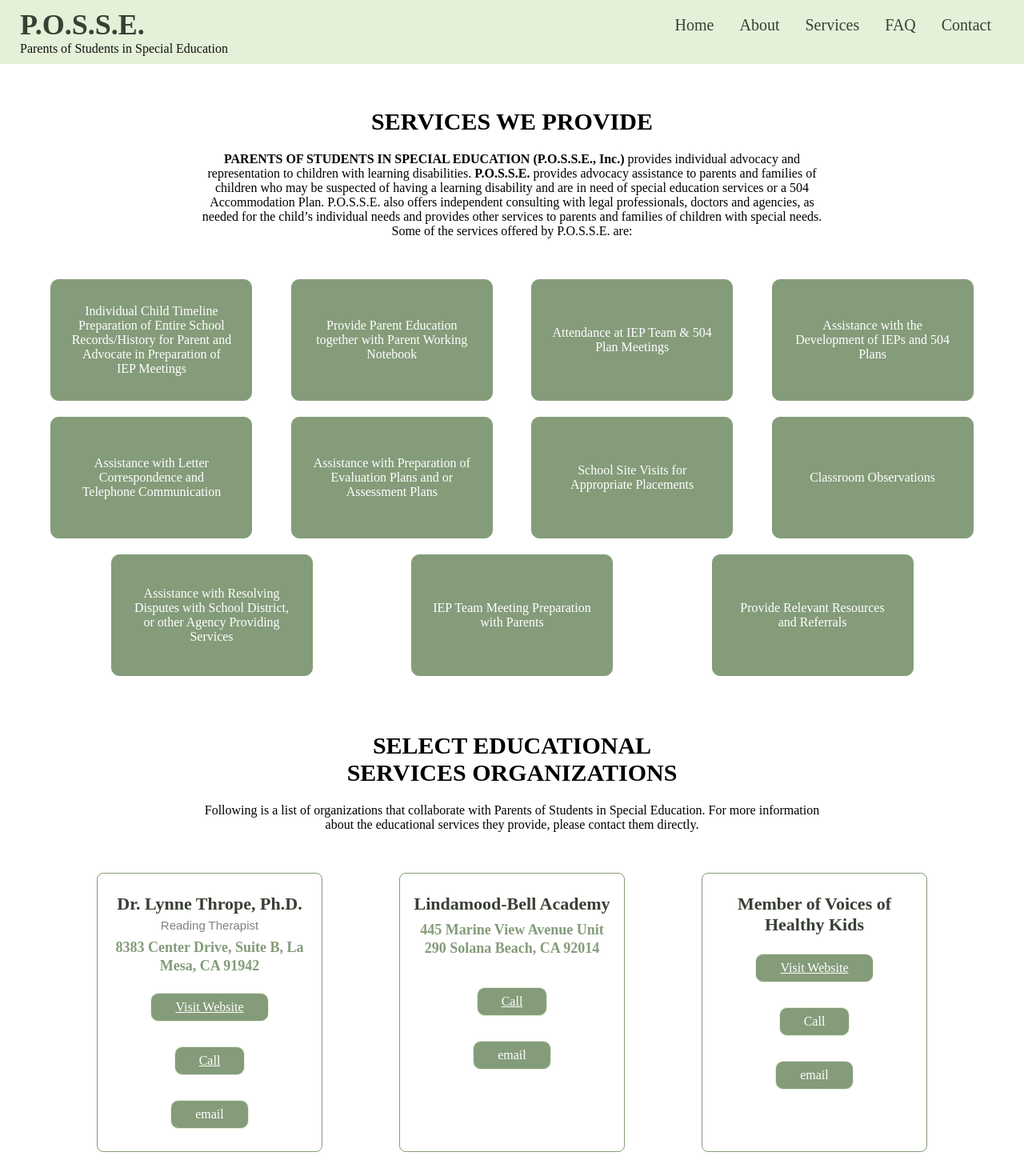
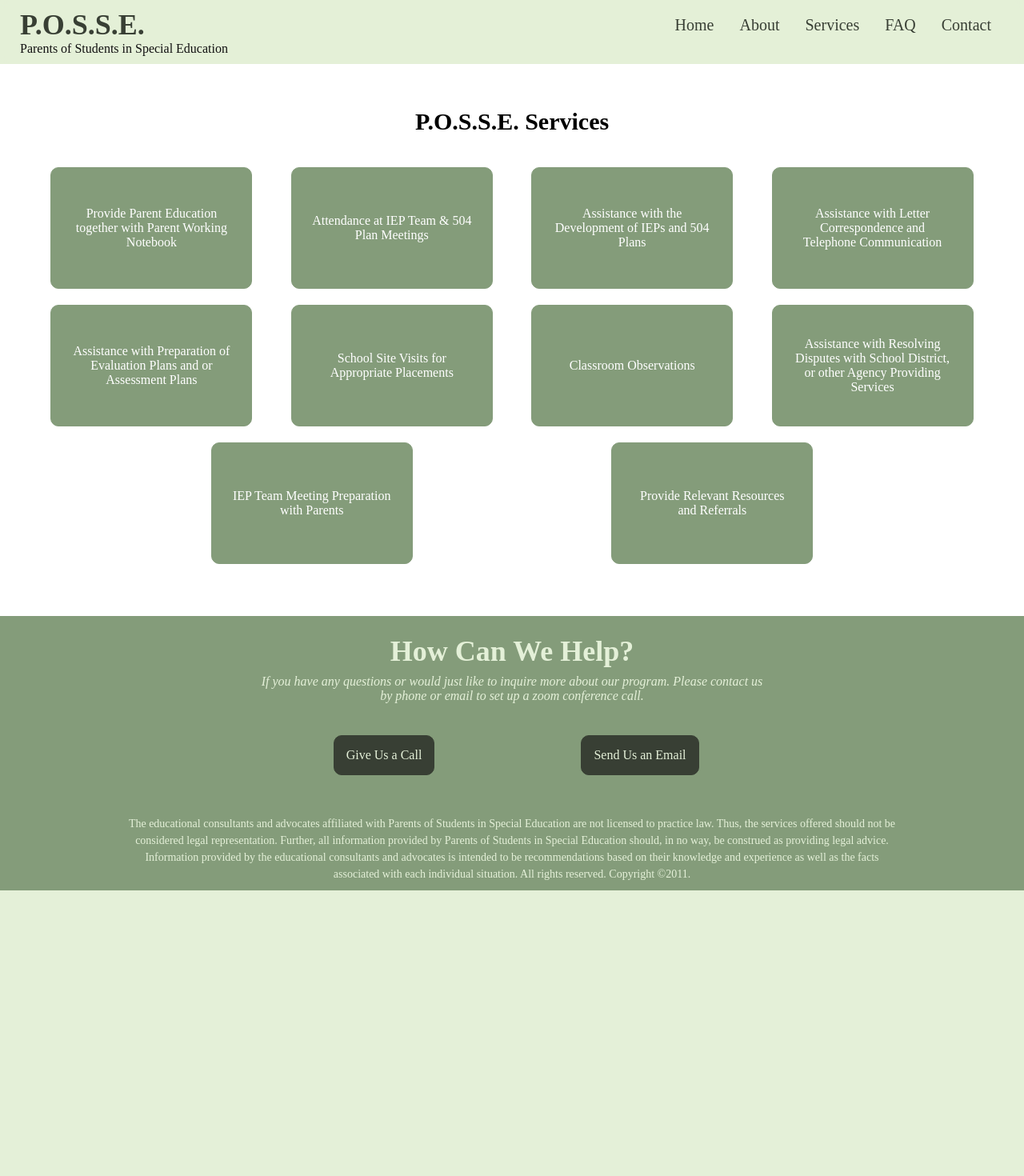
Before and after one commit to devNroses/p.o.s.s.e, a Nuxt app: page /services in a window 1280 px wide. Shown: the top 1470 px of the page at 80% size. After the commit the page ends 1113 px from the top, so only its background shows below. Built offline with nearby package versions, Linux system fonts and the light colour scheme.

Commit message:
(refactor) Finished refactoring services page

```diff
--- a/pages/services.vue
+++ b/pages/services.vue
@@ -4,74 +4,12 @@
     <div class="services-wrapper">
       <div class="services-intro">
         <h3 class="services-title">
-          SERVICES WE PROVIDE
+          P.O.S.S.E. Services
         </h3>
-        <p>
-          <b>PARENTS OF STUDENTS IN SPECIAL EDUCATION (P.O.S.S.E., Inc.)</b>
-          provides individual advocacy and representation to children with
-          learning disabilities. <b>P.O.S.S.E.</b> provides advocacy assistance
-          to parents and families of children who may be suspected of having a
-          learning disability and are in need of special education services or a
-          504 Accommodation Plan. P.O.S.S.E. also offers independent consulting
-          with legal professionals, doctors and agencies, as needed for the
-          child’s individual needs and provides other services to parents and
-          families of children with special needs. Some of the services offered
-          by P.O.S.S.E. are:
-        </p>
       </div>
       <div class="service-list">
         <div v-for="i in list" :key="i.index">
           {{ i.service }}
-        </div>
-      </div>
-      <div class="services-intro">
-        <h3 class="services-title">
-          SELECT EDUCATIONAL <br />SERVICES ORGANIZATIONS
-        </h3>
-        <p>
-          Following is a list of organizations that collaborate with Parents of
-          Students in Special Education. For more information about the
-          educational services they provide, please contact them directly.
-        </p>
-      </div>
-      <div class="services-list">
-        <div
-          class="services-profile"
-          v-for="service in serviceList"
-          :key="service.index"
-        >
-          <h3>{{ service.name ? service.name : null }}</h3>
-
-          <div class="service-position">
-            {{ service.jobType ? service.jobType : null }}
-          </div>
-          <div class="service-address">
-            {{ service.address ? service.address : null }}
-          </div>
-          <div class="service-website">
-            <template v-if="service.website">
-              <a
-                :href="'//' + service.website"
-                target="_blank"
-                rel="noreferrer noopener"
-                >Visit Website</a
-              >
-            </template>
-
-            <template v-else></template>
-          </div>
-          <div class="service-phone">
-            <a
-              role="button"
-              :href="service.phone ? `tel:${service.phone}` : null"
-              >Call</a
-            >
-          </div>
-          <div class="service-email">
-            <a :href="service.contact ? `mailto:${service.contact}` : null"
-              >email</a
-            >
-          </div>
         </div>
       </div>
     </div>
@@ -85,10 +23,6 @@ import Vue from "vue";
 export default Vue.extend({
   data() {
     const list: any[] = [
-      {
-        service:
-          "Individual Child Timeline Preparation of Entire School Records/History for Parent and Advocate in Preparation of IEP Meetings"
-      },
       {
         service:
           "Provide Parent Education together with Parent Working Notebook"
@@ -124,39 +58,8 @@ export default Vue.extend({
         service: "Provide Relevant Resources and Referrals"
       }
     ];
-    const serviceList: any[] = [
-      {
-        name: "Dr. Lynne Thrope, Ph.D.",
-        jobType: "Reading Therapist",
-        roomLocation: "The Reading Room",
-        address: `8383 Center Drive, Suite B, La Mesa, CA 91942`,
-        website: "www.thereadingroom.net",
-        phone: "6194643647",
-        contact: null
-      },
 
-      {
-        name: "Lindamood-Bell Academy",
-        jobType: null,
-        roomLocation: null,
-        address: `445 Marine View Avenue Unit 290
-Solana Beach, CA 92014`,
-        website: null,
-        phone: "858-259-3206",
-        contact: null
-      },
-      {
-        name: "Member of Voices of Healthy Kids",
-        jobType: null,
-        roomLocation: null,
-        address: null,
-        website: "www.voicesforhealthykids.org",
-        phone: null,
-        contact: null
-      }
-    ];
     return {
-      serviceList,
       list
     };
   },
```
